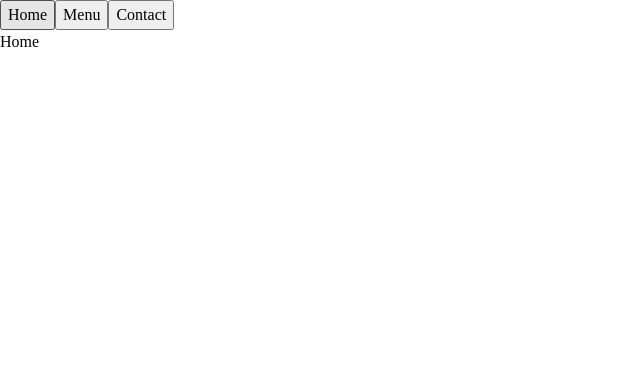
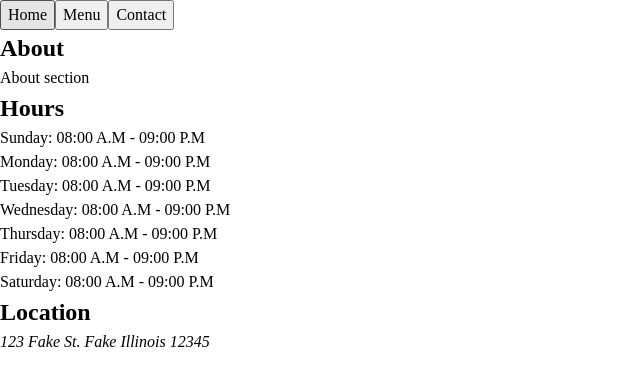
Before and after one commit to rybe322/Restaurant-Page, a website built with webpack: page dist/index.html in a window 1280 px wide. Shown: the whole page, without its empty margins (0-640 px from the left). Built offline with nearby package versions, Linux system fonts and the light colour scheme.

Commit message:
Update home and add hours

```diff
--- a/src/helpers.js
+++ b/src/helpers.js
@@ -5,3 +5,21 @@ export const createHTMLElement = (elementType, attrs) => {
   }
   return element
 }
+
+export const elFactory = (type, attributes, children) => {
+  const el = document.createElement('type')
+
+  for (let key in attributes) {
+    el.setAttribute(key, attributes[key])
+  }
+
+  children.forEach(child => {
+    if (typeof child === 'string') {
+      el.appendChild(document.createTextNode(child))
+    } else {
+      el.appendChild(child)
+    }
+  })
+
+  return el
+}
--- a/src/home.js
+++ b/src/home.js
@@ -13,6 +13,8 @@ Parallel 37
 Eleven Madison Park
 
 
+Use time element for time-related piece of information.
+
 
 <div id="root">
   <div id="content">
@@ -27,14 +29,62 @@ Eleven Madison Park
   </div>
 </div>
 
+
+ <p><meta itemprop="opens" content="08:00:00">8:00 a.m. -<meta itemprop="closes" content="20:00:00">8:00 p.m.</p>
+
+
 */
 
 
 export const Home = () => {
-  const contentDiv = document.createElement('div')
+  const contentDiv = createHTMLElement('div', {id: 'content'})
+
+  const getAbout = () => {
+    const aboutDiv = createHTMLElement('div', {id:'about-div'})
+    const aboutH2 = createHTMLElement('h2', {textContent: 'About'})
+    const aboutP = createHTMLElement('p', {textContent: 'About section'})
+    aboutDiv.appendChild(aboutH2)
+    aboutDiv.appendChild(aboutP)
+    return aboutDiv
+  }
+
+  const makeHoursElement = (day, openingHours, closingHours) => {
+    const textContent = `${day}: ${openingHours} A.M - ${closingHours} P.M`
+    return createHTMLElement('p', {
+      class: 'hours-row',
+      'textContent': textContent
+    })
+  }
+
+  const getHours = () => {
+    const hoursDiv = createHTMLElement('div', {id: 'hours-div'})
+    const hoursH2 = createHTMLElement('h2', {textContent: 'Hours'})
+
+    hoursDiv.appendChild(hoursH2)
+    hoursDiv.appendChild(makeHoursElement('Sunday', '08:00', '09:00'))
+    hoursDiv.appendChild(makeHoursElement('Monday', '08:00', '09:00'))
+    hoursDiv.appendChild(makeHoursElement('Tuesday', '08:00', '09:00'))
+    hoursDiv.appendChild(makeHoursElement('Wednesday', '08:00', '09:00'))
+    hoursDiv.appendChild(makeHoursElement('Thursday', '08:00', '09:00'))
+    hoursDiv.appendChild(makeHoursElement('Friday', '08:00', '09:00'))
+    hoursDiv.appendChild(makeHoursElement('Saturday', '08:00', '09:00'))
+    return hoursDiv
+  }
+
+  const getLocation = () => {
+    const locationDiv = createHTMLElement('div', {id: 'location-div'})
+    const locationH2 = createHTMLElement('h2', {textContent: 'Location'})
+    const address = createHTMLElement('address', {textContent: '123 Fake St. Fake Illinois 12345'})
+    locationDiv.appendChild(locationH2)
+    locationDiv.appendChild(address)
+    return locationDiv
+  }
 
   const getHome = () => {
-    return createHTMLElement('div',{textContent: 'Home'})
+    contentDiv.appendChild(getAbout())
+    contentDiv.appendChild(getHours())
+    contentDiv.appendChild(getLocation())
+    return contentDiv
   }
 
   return {getHome}
```
Also changed, not shown: dist/index.html, dist/main.js, src/styles/styles.css (added).
